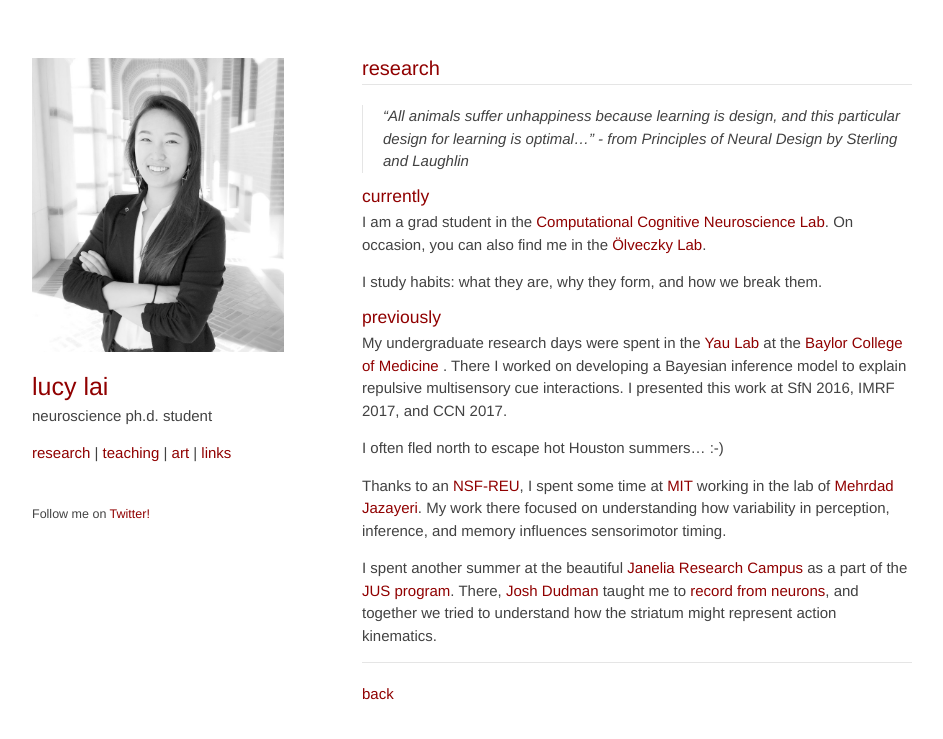
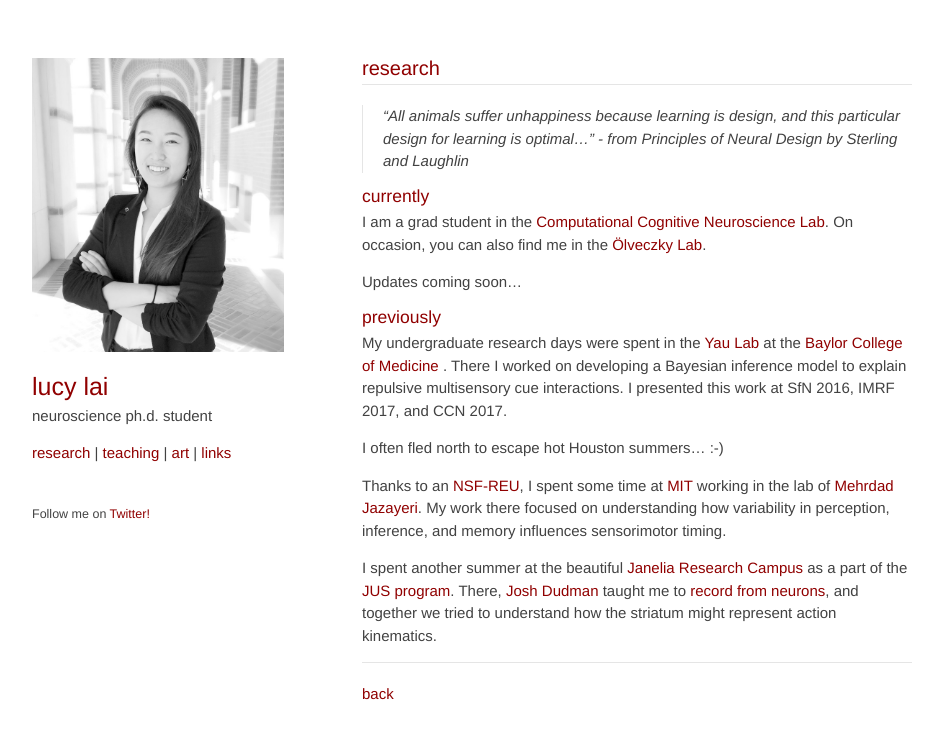
Before and after one commit to lucylai96/lucylai96.github.io, a Jekyll site: the page built from research.md, in a window 1280 px wide. Shown: the top 739 px of the page, without its empty margins (168-1111 px from the left). Built offline with Jekyll 4.4.1, drawn with Linux system fonts in a browser that asks for light colours; our own code applies the rules of GitHub Pages for plain Markdown files.

Commit message:
Update research.md

```diff
--- a/research.md
+++ b/research.md
@@ -7,7 +7,7 @@
 ### currently
 I am a grad student in the [Computational Cognitive Neuroscience Lab](http://gershmanlab.webfactional.com/index.html). On occasion, you can also find me in the [Ölveczky Lab](https://olveczkylab.oeb.harvard.edu/).
 
-I study habits: what they are, why they form, and how we break them.
+Updates coming soon...
 
 ### previously
 My undergraduate research days were spent in the [Yau Lab](http://yaulab.com/) at the [Baylor College of Medicine](http://www.bcm.edu/) . There I worked on developing a Bayesian inference model to explain repulsive multisensory cue interactions. I presented this work at SfN 2016, IMRF 2017, and CCN 2017.
```
